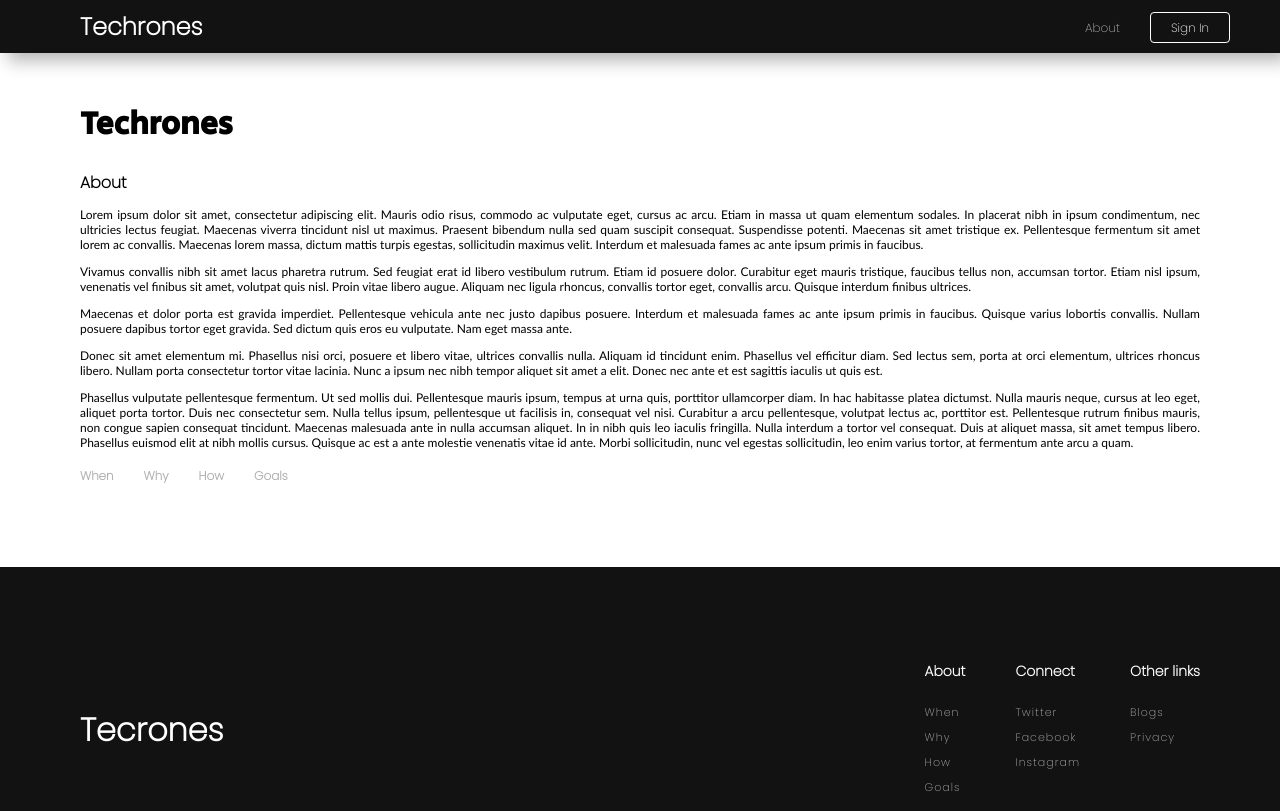
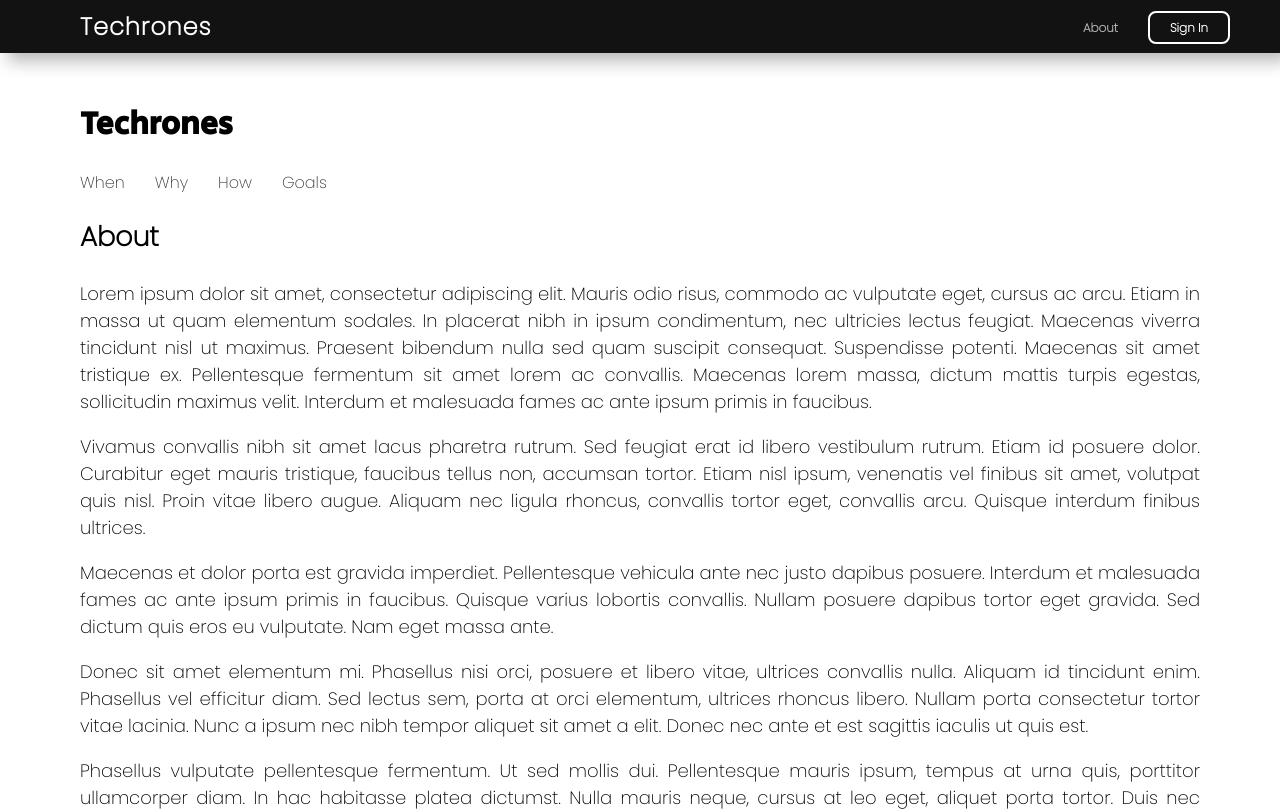
Before and after one commit to S07K/Techrones, a React (Create React App) app: page /about in a window 1280 px wide. Shown: the top 811 px of the page. Built offline with nearby package versions, Linux system fonts and the light colour scheme.

Commit message:
Done for 5/6/22

```diff
--- a/src/App.css
+++ b/src/App.css
@@ -23,6 +23,7 @@
   padding-left: 80px;
   font-size: 24px;
   font-weight: bolder;
+  letter-spacing: 1px;
 }
 .brand a{
   text-decoration: none;
@@ -41,15 +42,22 @@
   align-items: center;
   justify-content: flex-end;
 }
-.link-list a, .a{
+.link-list a{
   text-decoration: none;
   padding-right: 30px;
   font-size: 12px;
   color: rgb(177, 177, 177);
   transition: .3s ease ;
 }
+.link-list:last-child{
+  font-weight: bold;
+}
 .link-list a:hover{
   color: #fff;
+}
+.hover-btn:hover{
+  background-color: #fff;
+  color: #121212 !important;
 }
 
 .welcome{
@@ -263,8 +271,6 @@ form{
 }
 .first-half, .second-half{
   display: flex;
-  width: 70%;
-  display: flex;
   flex-direction: column;
   text-align: left;
   padding: 40px 80px;
@@ -311,33 +317,32 @@ textarea{
   cursor: pointer;
 }
 
-.about, #sub-content{
+.about{
   font-family: 'Poppins', sans-serif;
   padding: 80px;
-
 }
-.about h1, #sub-content h1{
+.b{
   font-weight: bolder;
   font-family: 'Secular One', sans-serif;
 }
-.about-list{
+.a{
+  text-decoration: none;
+  padding-right: 30px;
   font-size: 16px;
-  font-weight: bold;
-  transition: .3s ease;
+  color: rgb(56, 56, 56);
+  transition: .3s ease ;
 }
 .a:hover{
   color: #121212;
+  font-weight: bold
 }
 #content{
-  font-family:'Gill Sans', 'Trebuchet MS', sans-serif;
-  font-weight: normal;
+  font-family:'Poppins', sans-serif;
   text-align: justify;
-  font-size: 12px;
+  font-size: 18px;
 }
-#sub-content{
-  font-family:'Gill Sans', 'Trebuchet MS', sans-serif;
-  font-weight: normal;
+.sub-content{
+  font-family:'Poppins', sans-serif;
   text-align: justify;
-  font-size: 12px;
-  padding: 80px;
+  font-size: 18px;
 }
--- a/src/myComponents/About.js
+++ b/src/myComponents/About.js
@@ -6,19 +6,18 @@ function About() {
 
     return (
         <div className='about'>
-            <h1>Techrones</h1>
+            <h1 className='b'>Techrones</h1>
             <div className='links' style={{padding: '0px'}}>
-                <ul className='about-list' style={{justifyContent:'flex-start', padding: '0px', margin:'0'}}>
-                    <li>About</li>
-                    <div id='content'><AboutMain /></div>
                 <div>
                     <span><Link to='/about/when' className='a'>When</Link></span>
                     <span><Link to='/about/why' className='a'>Why</Link></span>
                     <span><Link to='/about/how' className='a'>How</Link></span>
                     <span><Link to='/about/goals' className='a'>Goals</Link></span>
                 </div>
-
-                </ul>
+            </div>
+            <div className='sub-content'>
+                <h2>About</h2>
+                <div id='content'><AboutMain /></div>
             </div>
         </div>
     )
--- a/src/myComponents/Header.js
+++ b/src/myComponents/Header.js
@@ -5,14 +5,10 @@ import { Link } from 'react-router-dom';
 function Header() {
   const btnStyle = {
     width: "140px !important",
-    border: '1px solid #fff',
+    border: '2px solid #fff',
     color: "#fff",
-    borderRadius: '4px',
+    borderRadius: '8px',
     padding: '6px 20px',
-    "&:hover": {
-      backgroundColor: '#fff',
-      color: '#000'
-    }
   }
   return (
     <div className="header">
@@ -21,7 +17,7 @@ function Header() {
           <ul className="link-list">
               <li><Link to="/about">About</Link></li>
               <li>
-                <Link to="/signin" style={btnStyle}>
+                <Link to="/signin" style={btnStyle} className='hover-btn'>
                   Sign In
                 </Link>
               </li>
--- a/src/myComponents/Register.js
+++ b/src/myComponents/Register.js
@@ -39,7 +39,8 @@ export default class Register extends Component {
 
     handleSubmit = event => {
         alert(`Name : ${this.state.username}
-Email/Phone: ${this.state.email} `)
+Email/Phone: ${this.state.email}
+Password: ${this.state.password}`)
     }
 
     render() {
--- a/src/myComponents/SignIn.js
+++ b/src/myComponents/SignIn.js
@@ -61,7 +61,7 @@ Password: ${this.state.password}`)
 
                     <div className='first-half'>
                         <div>
-                            <label>Username</label>
+                            <label>Username*</label>
                             <input type='text' placeholder='@Semuel' value={username} onChange={this.handleUsernameChange} />
                         </div>
                         <div>
--- a/src/myComponents/aboutComponents/Goals.js
+++ b/src/myComponents/aboutComponents/Goals.js
@@ -3,19 +3,21 @@ import {Link} from 'react-router-dom';
 
 function Goals() {
   return (
-    <div id='sub-content'>
-      <h1>Techrones</h1>
+    <div className='about'>
+      <h1 className='b'>Techrones</h1>
+      <div className='sub-content'>
+        <div>
+            <span><Link to='/about/when' className='a'>When</Link></span>
+            <span><Link to='/about/why' className='a'>Why</Link></span>
+            <span><Link to='/about/how' className='a'>How</Link></span>
+            <span><Link to='/about/goals' className='a'>Goals</Link></span>
+        </div>
         <h2>Goals</h2>
         <p>Lorem ipsum dolor sit amet, consectetur adipiscing elit. Mauris odio risus, commodo ac vulputate eget, cursus ac arcu. Etiam in massa ut quam elementum sodales. In placerat nibh in ipsum condimentum, nec ultricies lectus feugiat. Maecenas viverra tincidunt nisl ut maximus. Praesent bibendum nulla sed quam suscipit consequat. Suspendisse potenti. Maecenas sit amet tristique ex. Pellentesque fermentum sit amet lorem ac convallis. Maecenas lorem massa, dictum mattis turpis egestas, sollicitudin maximus velit. Interdum et malesuada fames ac ante ipsum primis in faucibus.</p>
         <p>Vivamus convallis nibh sit amet lacus pharetra rutrum. Sed feugiat erat id libero vestibulum rutrum. Etiam id posuere dolor. Curabitur eget mauris tristique, faucibus tellus non, accumsan tortor. Etiam nisl ipsum, venenatis vel finibus sit amet, volutpat quis nisl. Proin vitae libero augue. Aliquam nec ligula rhoncus, convallis tortor eget, convallis arcu. Quisque interdum finibus ultrices.</p>
         <p>Maecenas et dolor porta est gravida imperdiet. Pellentesque vehicula ante nec justo dapibus posuere. Interdum et malesuada fames ac ante ipsum primis in faucibus. Quisque varius lobortis convallis. Nullam posuere dapibus tortor eget gravida. Sed dictum quis eros eu vulputate. Nam eget massa ante.</p>
         <p>Donec sit amet elementum mi. Phasellus nisi orci, posuere et libero vitae, ultrices convallis nulla. Aliquam id tincidunt enim. Phasellus vel efficitur diam. Sed lectus sem, porta at orci elementum, ultrices rhoncus libero. Nullam porta consectetur tortor vitae lacinia. Nunc a ipsum nec nibh tempor aliquet sit amet a elit. Donec nec ante et est sagittis iaculis ut quis est.</p>
         <p>Phasellus vulputate pellentesque fermentum. Ut sed mollis dui. Pellentesque mauris ipsum, tempus at urna quis, porttitor ullamcorper diam. In hac habitasse platea dictumst. Nulla mauris neque, cursus at leo eget, aliquet porta tortor. Duis nec consectetur sem. Nulla tellus ipsum, pellentesque ut facilisis in, consequat vel nisi. Curabitur a arcu pellentesque, volutpat lectus ac, porttitor est. Pellentesque rutrum finibus mauris, non congue sapien consequat tincidunt. Maecenas malesuada ante in nulla accumsan aliquet. In in nibh quis leo iaculis fringilla. Nulla interdum a tortor vel consequat. Duis at aliquet massa, sit amet tempus libero. Phasellus euismod elit at nibh mollis cursus. Quisque ac est a ante molestie venenatis vitae id ante. Morbi sollicitudin, nunc vel egestas sollicitudin, leo enim varius tortor, at fermentum ante arcu a quam.</p>
-      <div>
-          <span><Link to='/about/when' className='a'>When</Link></span>
-          <span><Link to='/about/why' className='a'>Why</Link></span>
-          <span><Link to='/about/how' className='a'>How</Link></span>
-          <span><Link to='/about/goals' className='a'>Goals</Link></span>
       </div>
     </div>
   )
--- a/src/myComponents/aboutComponents/How.js
+++ b/src/myComponents/aboutComponents/How.js
@@ -3,20 +3,22 @@ import {Link} from 'react-router-dom';
 
 function How() {
   return (
-    <div id='sub-content'>
-        <h1>Techrones</h1>
+    <div className='about'>
+      <h1 className='b'>Techrones</h1>
+      <div className='sub-content'>
+        <div>
+            <span><Link to='/about/when' className='a'>When</Link></span>
+            <span><Link to='/about/why' className='a'>Why</Link></span>
+            <span><Link to='/about/how' className='a'>How</Link></span>
+            <span><Link to='/about/goals' className='a'>Goals</Link></span>
+        </div>
         <h2>How</h2>
         <p>Lorem ipsum dolor sit amet, consectetur adipiscing elit. Mauris odio risus, commodo ac vulputate eget, cursus ac arcu. Etiam in massa ut quam elementum sodales. In placerat nibh in ipsum condimentum, nec ultricies lectus feugiat. Maecenas viverra tincidunt nisl ut maximus. Praesent bibendum nulla sed quam suscipit consequat. Suspendisse potenti. Maecenas sit amet tristique ex. Pellentesque fermentum sit amet lorem ac convallis. Maecenas lorem massa, dictum mattis turpis egestas, sollicitudin maximus velit. Interdum et malesuada fames ac ante ipsum primis in faucibus.</p>
         <p>Vivamus convallis nibh sit amet lacus pharetra rutrum. Sed feugiat erat id libero vestibulum rutrum. Etiam id posuere dolor. Curabitur eget mauris tristique, faucibus tellus non, accumsan tortor. Etiam nisl ipsum, venenatis vel finibus sit amet, volutpat quis nisl. Proin vitae libero augue. Aliquam nec ligula rhoncus, convallis tortor eget, convallis arcu. Quisque interdum finibus ultrices.</p>
         <p>Maecenas et dolor porta est gravida imperdiet. Pellentesque vehicula ante nec justo dapibus posuere. Interdum et malesuada fames ac ante ipsum primis in faucibus. Quisque varius lobortis convallis. Nullam posuere dapibus tortor eget gravida. Sed dictum quis eros eu vulputate. Nam eget massa ante.</p>
         <p>Donec sit amet elementum mi. Phasellus nisi orci, posuere et libero vitae, ultrices convallis nulla. Aliquam id tincidunt enim. Phasellus vel efficitur diam. Sed lectus sem, porta at orci elementum, ultrices rhoncus libero. Nullam porta consectetur tortor vitae lacinia. Nunc a ipsum nec nibh tempor aliquet sit amet a elit. Donec nec ante et est sagittis iaculis ut quis est.</p>
         <p>Phasellus vulputate pellentesque fermentum. Ut sed mollis dui. Pellentesque mauris ipsum, tempus at urna quis, porttitor ullamcorper diam. In hac habitasse platea dictumst. Nulla mauris neque, cursus at leo eget, aliquet porta tortor. Duis nec consectetur sem. Nulla tellus ipsum, pellentesque ut facilisis in, consequat vel nisi. Curabitur a arcu pellentesque, volutpat lectus ac, porttitor est. Pellentesque rutrum finibus mauris, non congue sapien consequat tincidunt. Maecenas malesuada ante in nulla accumsan aliquet. In in nibh quis leo iaculis fringilla. Nulla interdum a tortor vel consequat. Duis at aliquet massa, sit amet tempus libero. Phasellus euismod elit at nibh mollis cursus. Quisque ac est a ante molestie venenatis vitae id ante. Morbi sollicitudin, nunc vel egestas sollicitudin, leo enim varius tortor, at fermentum ante arcu a quam.</p>
-        <div>
-            <span><Link to='/about/when' className='a'>When</Link></span>
-            <span><Link to='/about/why' className='a'>Why</Link></span>
-            <span><Link to='/about/how' className='a'>How</Link></span>
-            <span><Link to='/about/goals' className='a'>Goals</Link></span>
-        </div>
+      </div>
     </div>
   )
 }
--- a/src/myComponents/aboutComponents/When.js
+++ b/src/myComponents/aboutComponents/When.js
@@ -3,20 +3,22 @@ import {Link} from 'react-router-dom';
 
 function When() {
   return (
-    <div id='sub-content'>
-      <h1>Techrones</h1>
-      <h2>When</h2>
-        <p>Lorem ipsum dolor sit amet, consectetur adipiscing elit. Mauris odio risus, commodo ac vulputate eget, cursus ac arcu. Etiam in massa ut quam elementum sodales. In placerat nibh in ipsum condimentum, nec ultricies lectus feugiat. Maecenas viverra tincidunt nisl ut maximus. Praesent bibendum nulla sed quam suscipit consequat. Suspendisse potenti. Maecenas sit amet tristique ex. Pellentesque fermentum sit amet lorem ac convallis. Maecenas lorem massa, dictum mattis turpis egestas, sollicitudin maximus velit. Interdum et malesuada fames ac ante ipsum primis in faucibus.</p>
-        <p>Vivamus convallis nibh sit amet lacus pharetra rutrum. Sed feugiat erat id libero vestibulum rutrum. Etiam id posuere dolor. Curabitur eget mauris tristique, faucibus tellus non, accumsan tortor. Etiam nisl ipsum, venenatis vel finibus sit amet, volutpat quis nisl. Proin vitae libero augue. Aliquam nec ligula rhoncus, convallis tortor eget, convallis arcu. Quisque interdum finibus ultrices.</p>
-        <p>Maecenas et dolor porta est gravida imperdiet. Pellentesque vehicula ante nec justo dapibus posuere. Interdum et malesuada fames ac ante ipsum primis in faucibus. Quisque varius lobortis convallis. Nullam posuere dapibus tortor eget gravida. Sed dictum quis eros eu vulputate. Nam eget massa ante.</p>
-        <p>Donec sit amet elementum mi. Phasellus nisi orci, posuere et libero vitae, ultrices convallis nulla. Aliquam id tincidunt enim. Phasellus vel efficitur diam. Sed lectus sem, porta at orci elementum, ultrices rhoncus libero. Nullam porta consectetur tortor vitae lacinia. Nunc a ipsum nec nibh tempor aliquet sit amet a elit. Donec nec ante et est sagittis iaculis ut quis est.</p>
-        <p>Phasellus vulputate pellentesque fermentum. Ut sed mollis dui. Pellentesque mauris ipsum, tempus at urna quis, porttitor ullamcorper diam. In hac habitasse platea dictumst. Nulla mauris neque, cursus at leo eget, aliquet porta tortor. Duis nec consectetur sem. Nulla tellus ipsum, pellentesque ut facilisis in, consequat vel nisi. Curabitur a arcu pellentesque, volutpat lectus ac, porttitor est. Pellentesque rutrum finibus mauris, non congue sapien consequat tincidunt. Maecenas malesuada ante in nulla accumsan aliquet. In in nibh quis leo iaculis fringilla. Nulla interdum a tortor vel consequat. Duis at aliquet massa, sit amet tempus libero. Phasellus euismod elit at nibh mollis cursus. Quisque ac est a ante molestie venenatis vitae id ante. Morbi sollicitudin, nunc vel egestas sollicitudin, leo enim varius tortor, at fermentum ante arcu a quam.</p>
+    <div className='about'>
+      <h1 className='b'>Techrones</h1>
+      <div className='sub-content'>
         <div>
             <span><Link to='/about/when' className='a'>When</Link></span>
             <span><Link to='/about/why' className='a'>Why</Link></span>
             <span><Link to='/about/how' className='a'>How</Link></span>
             <span><Link to='/about/goals' className='a'>Goals</Link></span>
         </div>
+        <h2>When</h2>
+        <p>Lorem ipsum dolor sit amet, consectetur adipiscing elit. Mauris odio risus, commodo ac vulputate eget, cursus ac arcu. Etiam in massa ut quam elementum sodales. In placerat nibh in ipsum condimentum, nec ultricies lectus feugiat. Maecenas viverra tincidunt nisl ut maximus. Praesent bibendum nulla sed quam suscipit consequat. Suspendisse potenti. Maecenas sit amet tristique ex. Pellentesque fermentum sit amet lorem ac convallis. Maecenas lorem massa, dictum mattis turpis egestas, sollicitudin maximus velit. Interdum et malesuada fames ac ante ipsum primis in faucibus.</p>
+        <p>Vivamus convallis nibh sit amet lacus pharetra rutrum. Sed feugiat erat id libero vestibulum rutrum. Etiam id posuere dolor. Curabitur eget mauris tristique, faucibus tellus non, accumsan tortor. Etiam nisl ipsum, venenatis vel finibus sit amet, volutpat quis nisl. Proin vitae libero augue. Aliquam nec ligula rhoncus, convallis tortor eget, convallis arcu. Quisque interdum finibus ultrices.</p>
+        <p>Maecenas et dolor porta est gravida imperdiet. Pellentesque vehicula ante nec justo dapibus posuere. Interdum et malesuada fames ac ante ipsum primis in faucibus. Quisque varius lobortis convallis. Nullam posuere dapibus tortor eget gravida. Sed dictum quis eros eu vulputate. Nam eget massa ante.</p>
+        <p>Donec sit amet elementum mi. Phasellus nisi orci, posuere et libero vitae, ultrices convallis nulla. Aliquam id tincidunt enim. Phasellus vel efficitur diam. Sed lectus sem, porta at orci elementum, ultrices rhoncus libero. Nullam porta consectetur tortor vitae lacinia. Nunc a ipsum nec nibh tempor aliquet sit amet a elit. Donec nec ante et est sagittis iaculis ut quis est.</p>
+        <p>Phasellus vulputate pellentesque fermentum. Ut sed mollis dui. Pellentesque mauris ipsum, tempus at urna quis, porttitor ullamcorper diam. In hac habitasse platea dictumst. Nulla mauris neque, cursus at leo eget, aliquet porta tortor. Duis nec consectetur sem. Nulla tellus ipsum, pellentesque ut facilisis in, consequat vel nisi. Curabitur a arcu pellentesque, volutpat lectus ac, porttitor est. Pellentesque rutrum finibus mauris, non congue sapien consequat tincidunt. Maecenas malesuada ante in nulla accumsan aliquet. In in nibh quis leo iaculis fringilla. Nulla interdum a tortor vel consequat. Duis at aliquet massa, sit amet tempus libero. Phasellus euismod elit at nibh mollis cursus. Quisque ac est a ante molestie venenatis vitae id ante. Morbi sollicitudin, nunc vel egestas sollicitudin, leo enim varius tortor, at fermentum ante arcu a quam.</p>
+      </div>
     </div>
   )
 }
--- a/src/myComponents/aboutComponents/Why.js
+++ b/src/myComponents/aboutComponents/Why.js
@@ -3,20 +3,22 @@ import {Link} from 'react-router-dom';
 
 function Why() {
   return (
-    <div id='sub-content'>
-        <h1>Techrones</h1>
+    <div className='about'>
+      <h1 className='b'>Techrones</h1>
+      <div className='sub-content'>
+        <div>
+            <span><Link to='/about/when' className='a'>When</Link></span>
+            <span><Link to='/about/why' className='a'>Why</Link></span>
+            <span><Link to='/about/how' className='a'>How</Link></span>
+            <span><Link to='/about/goals' className='a'>Goals</Link></span>
+        </div>
         <h2>Why</h2>
         <p>Lorem ipsum dolor sit amet, consectetur adipiscing elit. Mauris odio risus, commodo ac vulputate eget, cursus ac arcu. Etiam in massa ut quam elementum sodales. In placerat nibh in ipsum condimentum, nec ultricies lectus feugiat. Maecenas viverra tincidunt nisl ut maximus. Praesent bibendum nulla sed quam suscipit consequat. Suspendisse potenti. Maecenas sit amet tristique ex. Pellentesque fermentum sit amet lorem ac convallis. Maecenas lorem massa, dictum mattis turpis egestas, sollicitudin maximus velit. Interdum et malesuada fames ac ante ipsum primis in faucibus.</p>
         <p>Vivamus convallis nibh sit amet lacus pharetra rutrum. Sed feugiat erat id libero vestibulum rutrum. Etiam id posuere dolor. Curabitur eget mauris tristique, faucibus tellus non, accumsan tortor. Etiam nisl ipsum, venenatis vel finibus sit amet, volutpat quis nisl. Proin vitae libero augue. Aliquam nec ligula rhoncus, convallis tortor eget, convallis arcu. Quisque interdum finibus ultrices.</p>
         <p>Maecenas et dolor porta est gravida imperdiet. Pellentesque vehicula ante nec justo dapibus posuere. Interdum et malesuada fames ac ante ipsum primis in faucibus. Quisque varius lobortis convallis. Nullam posuere dapibus tortor eget gravida. Sed dictum quis eros eu vulputate. Nam eget massa ante.</p>
         <p>Donec sit amet elementum mi. Phasellus nisi orci, posuere et libero vitae, ultrices convallis nulla. Aliquam id tincidunt enim. Phasellus vel efficitur diam. Sed lectus sem, porta at orci elementum, ultrices rhoncus libero. Nullam porta consectetur tortor vitae lacinia. Nunc a ipsum nec nibh tempor aliquet sit amet a elit. Donec nec ante et est sagittis iaculis ut quis est.</p>
         <p>Phasellus vulputate pellentesque fermentum. Ut sed mollis dui. Pellentesque mauris ipsum, tempus at urna quis, porttitor ullamcorper diam. In hac habitasse platea dictumst. Nulla mauris neque, cursus at leo eget, aliquet porta tortor. Duis nec consectetur sem. Nulla tellus ipsum, pellentesque ut facilisis in, consequat vel nisi. Curabitur a arcu pellentesque, volutpat lectus ac, porttitor est. Pellentesque rutrum finibus mauris, non congue sapien consequat tincidunt. Maecenas malesuada ante in nulla accumsan aliquet. In in nibh quis leo iaculis fringilla. Nulla interdum a tortor vel consequat. Duis at aliquet massa, sit amet tempus libero. Phasellus euismod elit at nibh mollis cursus. Quisque ac est a ante molestie venenatis vitae id ante. Morbi sollicitudin, nunc vel egestas sollicitudin, leo enim varius tortor, at fermentum ante arcu a quam.</p>
-        <div>
-            <span><Link to='/about/when' className='a'>When</Link></span>
-            <span><Link to='/about/why' className='a'>Why</Link></span>
-            <span><Link to='/about/how' className='a'>How</Link></span>
-            <span><Link to='/about/goals' className='a'>Goals</Link></span>
-        </div>
+      </div>
     </div>
   )
 }
```
Lines whose indentation alone changed are shown as unchanged.
